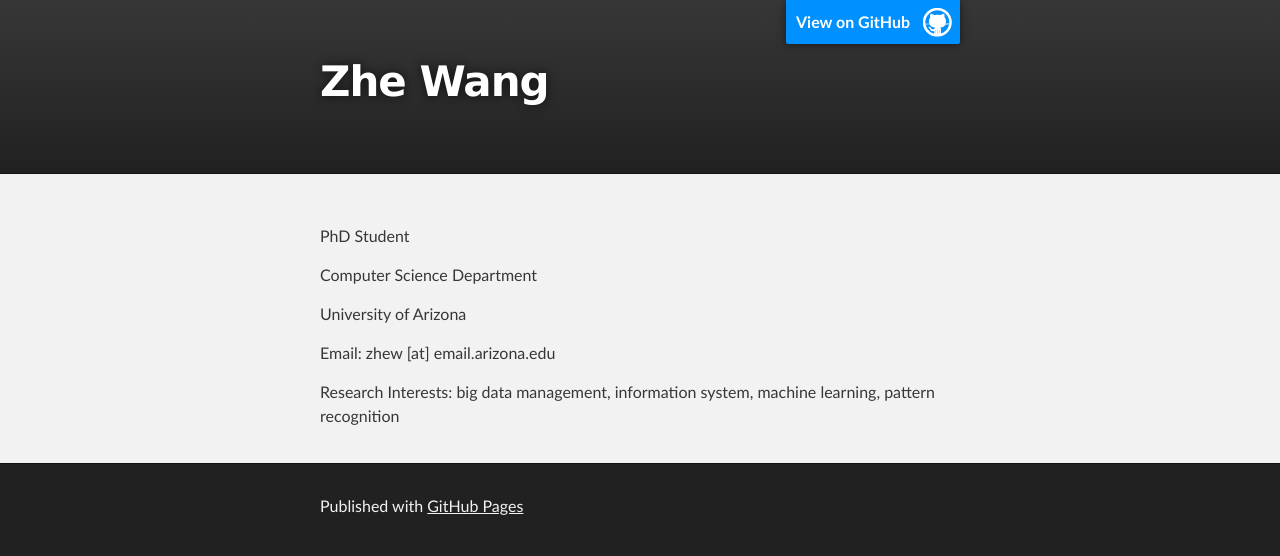
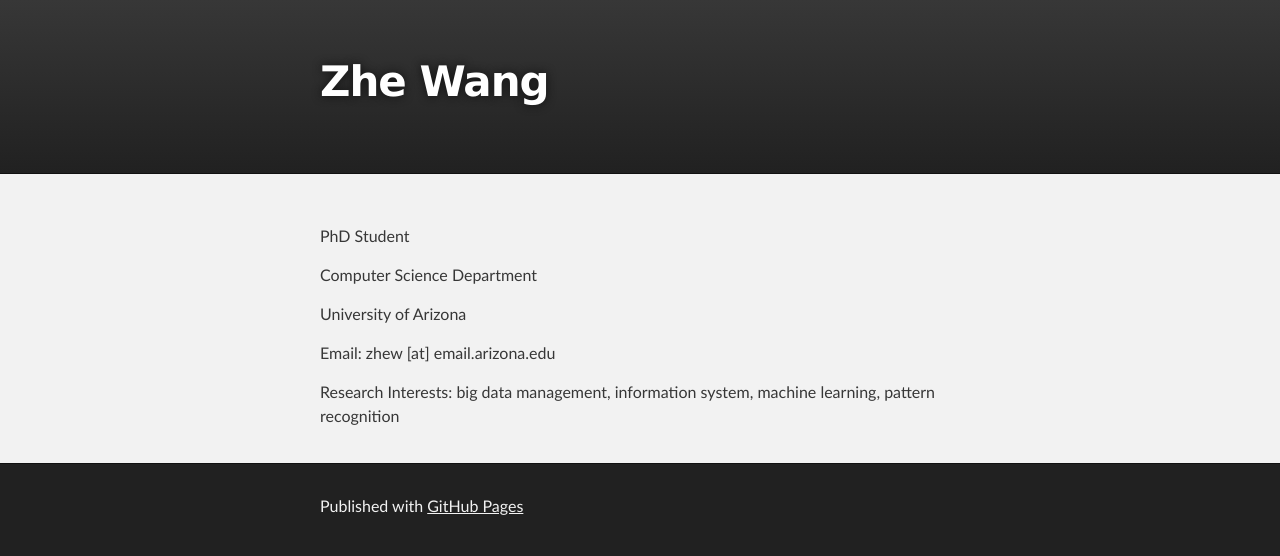
Before and after one commit to zhewang/zhewang.github.io, a plain HTML site: page index.html in a window 1280 px wide. Drawn offline with Linux system fonts and the light colour scheme.

Commit message:
Delete fork banner

```diff
--- a/index.html
+++ b/index.html
@@ -16,7 +16,6 @@
     <!-- HEADER -->
     <div id="header_wrap" class="outer">
         <header class="inner">
-          <a id="forkme_banner" href="https://github.com/zhewang">View on GitHub</a>
 
           <h1 id="project_title">Zhe Wang</h1>
           <h2 id="project_tagline"></h2>
```
